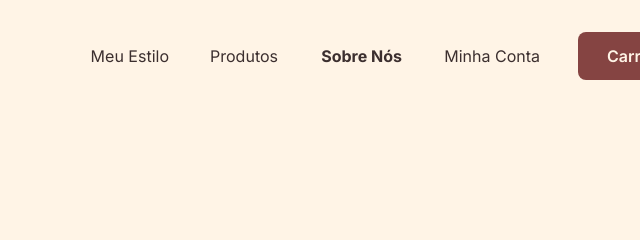
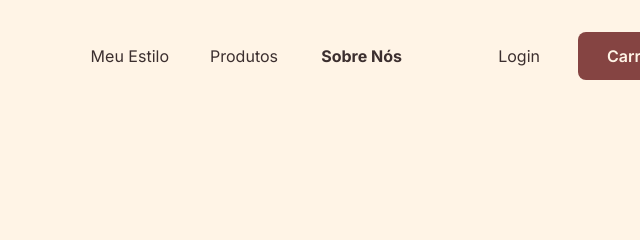
Before and after one commit to MecStiu/Projeto-integrador, a website built with Parcel: page index.html in a window 1280 px wide. Shown: the top 240 px of the page, 640-1280 px from the left. Built offline with nearby package versions, Linux system fonts and the light colour scheme; a web font is replaced by a local one.

Commit message:
Update index.html

```diff
--- a/index.html
+++ b/index.html
@@ -92,7 +92,7 @@
         <a class="boto2" href="./carrinho.html" id="boto2">
           <div class="carrinho">Carrinho</div>
         </a>
-        <a class="minha-conta" href="./meu-perfil.html">Minha Conta</a>
+        <a class="minha-conta" href="./entrar.html">Login</a>
         <b class="sobre-ns1" id="sobreNsText">Sobre Nós</b>
         <a class="produtos" href="./produtos.html" id="produtos">Produtos</a>
         <a class="meu-estilo" href="./meu-estilo.html" id="meuEstilo"
```
